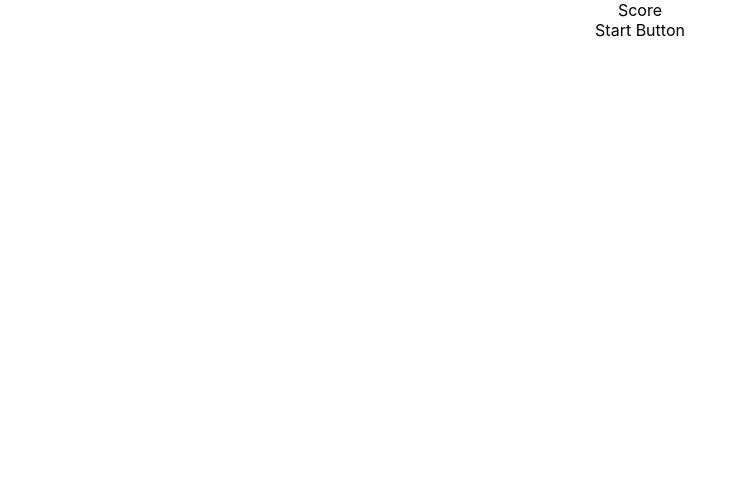
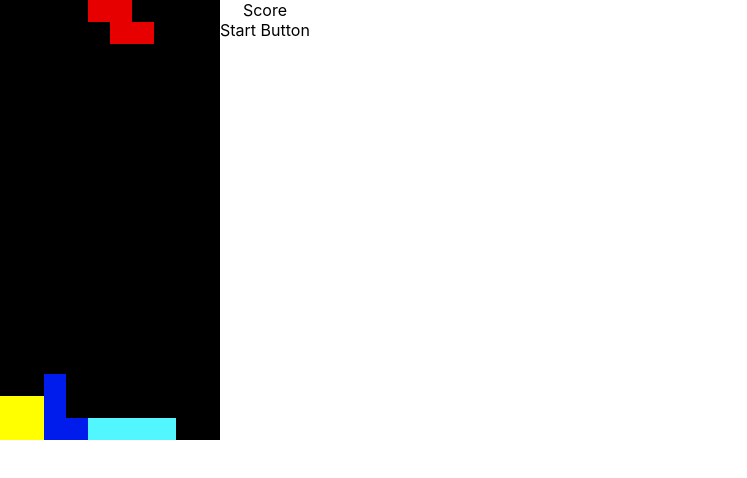
Before and after one commit to Hackathon-Team1/Frontend, a React (Create React App) app: page / in a window 1280 px wide. Shown: the top 478 px of the page, without its empty margins (0-747 px from the left). Built offline with nearby package versions, Linux system fonts and the light colour scheme.

Commit message:
my changes (#1)

```diff
--- a/src/App.css
+++ b/src/App.css
@@ -36,3 +36,10 @@
         transform: rotate(360deg);
     }
 }
+
+.cell {
+  padding: 10;
+  border: 1;
+  width: '10%';
+  height: '10%';
+}
--- a/src/components/Cell.jsx
+++ b/src/components/Cell.jsx
@@ -1,9 +1,9 @@
 import React from 'react';
 
-function Cell({type}) {
+function Cell(props) {
     return (
-        <div></div>
-    )
+        <td style={{width: 20, height: 20, backgroundColor: props.color}}></td>
+    );
 }
 
 export default Cell;
--- a/src/components/Stage.jsx
+++ b/src/components/Stage.jsx
@@ -1,9 +1,21 @@
 import React from 'react';
 import Cell from './Cell'
+import { tetrominos } from './getTetromino'
 
-function Stage(stage) {
+function Stage(props) {
     return (
-        <div><Cell/></div>
+        <table style={{borderSpacing: 0}}>
+				{props.board.map(row=>{
+					return <tr>{row.map(item=>{
+						if(item){
+							let cell = tetrominos[item];
+							return <Cell color={cell.color} />
+						}else{
+							return <Cell color={'#000000'} />
+						}
+					})}</tr>
+				})}
+		</table>
     )
 }
 
--- a/src/components/Tetris.jsx
+++ b/src/components/Tetris.jsx
@@ -1,16 +1,45 @@
-import React from 'react';
+import React, { useState } from 'react';
 import Stage from './Stage'
 import Display from './Display'
 import StartBtn from './StartBtn'
 
-function Tetris(stage) {
+function Tetris() {
+	//TO-DO LIST:
+	//rotate - using up and down
+	//move - using left and right
+	//space - drop instantly
+	//constantly check if a row is cleared, after a piece has settled
+	//
+    const initialBoard = [
+		[0,0,0,0,'Z','Z',0,0,0,0],
+		[0,0,0,0,0,'Z','Z',0,0,0],
+		[0,0,0,0,0,0,0,0,0,0],
+		[0,0,0,0,0,0,0,0,0,0],
+		[0,0,0,0,0,0,0,0,0,0],
+		[0,0,0,0,0,0,0,0,0,0],
+		[0,0,0,0,0,0,0,0,0,0],
+		[0,0,0,0,0,0,0,0,0,0],
+		[0,0,0,0,0,0,0,0,0,0],
+		[0,0,0,0,0,0,0,0,0,0],
+		[0,0,0,0,0,0,0,0,0,0],
+		[0,0,0,0,0,0,0,0,0,0],
+		[0,0,0,0,0,0,0,0,0,0],
+		[0,0,0,0,0,0,0,0,0,0],
+		[0,0,0,0,0,0,0,0,0,0],
+		[0,0,0,0,0,0,0,0,0,0],
+		[0,0,0,0,0,0,0,0,0,0],
+		[0,0,'J',0,0,0,0,0,0,0],
+		['O','O','J',0,0,0,0,0,0,0],
+		['O','O','J','J','I','I','I','I',0,0]
+	];
+	const [board, setBoard] = useState(initialBoard);
     return (
-        <div>
-            <Stage/>
-            <div>
+        <div style={{display: 'flex', flexDirection: 'row'}}>
+            <Stage board={board}/>
+            <div style={{flexDirection: 'column'}}>
                 <Display text='Score'/>
+				<StartBtn/>
             </div>
-            <StartBtn/>
         </div>
     )
 }
--- a/src/components/getTetromino.js
+++ b/src/components/getTetromino.js
@@ -1,64 +1,65 @@
-import react from 'React';
-
-//i tweaked it, probably doesn't work now
-export default function getTetromino() {
-    const tetrominos = [
-        {
+export const tetrominos = {
+    L: {
         shape: [
             [0, 'L', 0],
             [0, 'L', 0],
             [0, 'L', 'L']
-            ]
+        ],
+        color: '#ed8e00'
     },
-        {
+    O: {
         shape: [
             ['O', 'O'],
             ['O', 'O'],
-            ]
+        ],
+        color: 'yellow'
     },
-        {
+    T: {
         shape: [
             ['T', 'T', 'T'],
             [0, 'T', 0],
             [0, 0, 0]
-            ]
+        ],
+        color: '#d240ff'
     },
-        {
+    S: {
         shape: [
             [0, 'S', 'S'],
             ['S', 'S', 0],
             [0, 0, 0]
-            ]
+        ],
+        color: '#03b800'
     },
-        {
+    I: {
         shape: [
             [0, 'I', 0, 0],
             [0, 'I', 0, 0],
             [0, 'I', 0, 0],
             [0, 'I', 0, 0]
-            ]
+        ],
+        color: '#52f6ff'
     },
-        {
+    Z: {
         shape: [
             ['Z', 'Z', 0],
             [0, 'Z', 'Z'],
             [0, 0, 0]
-            ]
+        ],
+        color: '#e60000'
     },
-        {
+    J: {
         shape: [
             [0, 'J', 0],
             [0, 'J', 0],
             ['J', 'J', 0]
-            ]
-        },
-    ]
-
-    function generateNumber() {
-        //generate numbers from 0-6
-        const temp = Math.floor(Math.random() * 7);
-        return temp;
+        ],
+        color: '#001ced'
+    }
 }
 
-    return tetrominos[generateNumber()].shape;
+export function generateRandom() {
+    //generate numbers from 0-6
+    const tetro = 'LOTSIZJ';
+    const temp = Math.floor(Math.random() * 7);
+    return tetrominos[tetro.charAt(temp)];
 }
```
Also changed, not shown: src/App.jsx (+6 -5 lines). Lines whose indentation alone changed are shown as unchanged.
